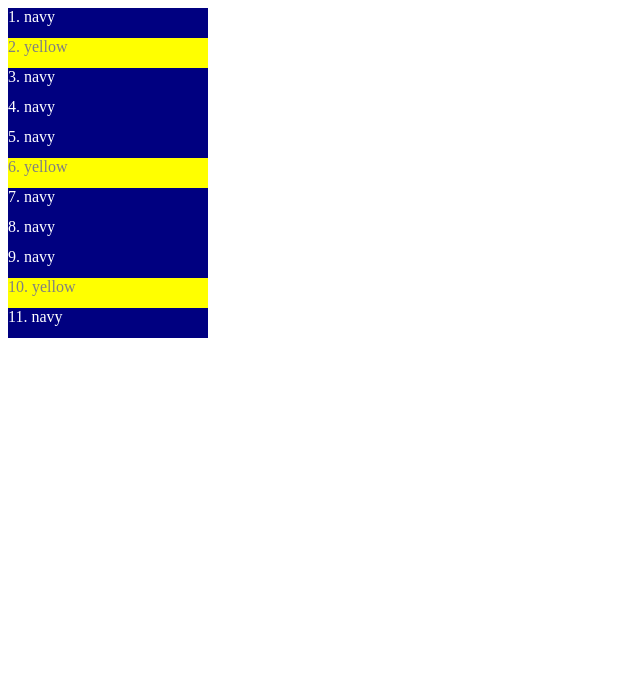
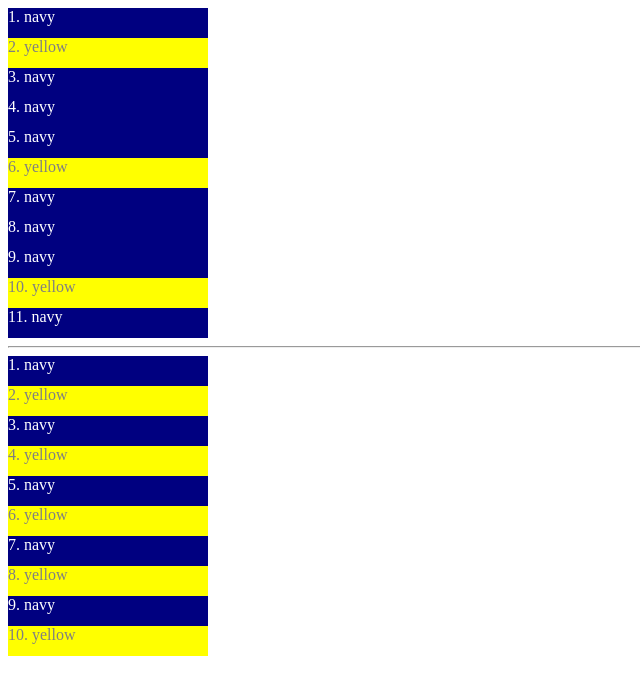
Before and after one commit to hzj04473/dt_4th_gd, a plain HTML site: page css/실습4.html in a window 1280 px wide. Shown: the whole page, without its empty margins (0-640 px from the left). Drawn offline with Linux system fonts and the light colour scheme.

Commit message:
1115 css 실습4 (수정)

```diff
--- a/css/실습4.html
+++ b/css/실습4.html
@@ -13,6 +13,20 @@
       }
 
       .strips div:nth-child(4n + 2) {
+        background-color: yellow;
+        width: 200px;
+        height: 30px;
+        color: grey;
+      }
+
+      .strips2 div:nth-child(n) {
+        background-color: navy;
+        width: 200px;
+        height: 30px;
+        color: #fff;
+      }
+
+      .strips2 div:nth-child(2n) {
         background-color: yellow;
         width: 200px;
         height: 30px;
@@ -34,5 +48,18 @@
       <div>10. yellow</div>
       <div>11. navy</div>
     </div>
+    <hr />
+    <div class="strips2">
+      <div>1. navy</div>
+      <div>2. yellow</div>
+      <div>3. navy</div>
+      <div>4. yellow</div>
+      <div>5. navy</div>
+      <div>6. yellow</div>
+      <div>7. navy</div>
+      <div>8. yellow</div>
+      <div>9. navy</div>
+      <div>10. yellow</div>
+    </div>
   </body>
 </html>
```
Also changed, not shown: css/실습5.html (+9 -17 lines), css/실습6.html (added, +27 -0 lines).
